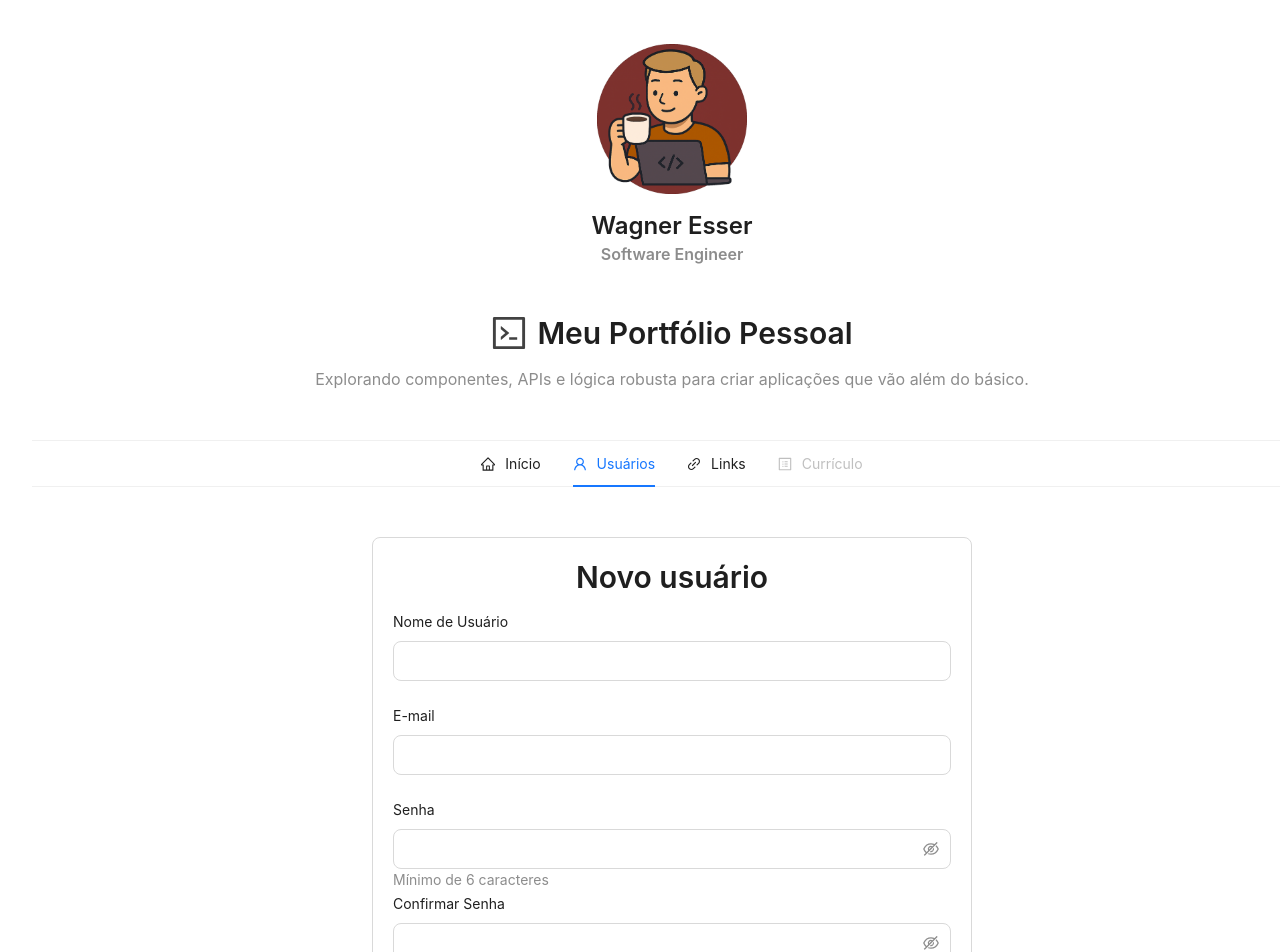
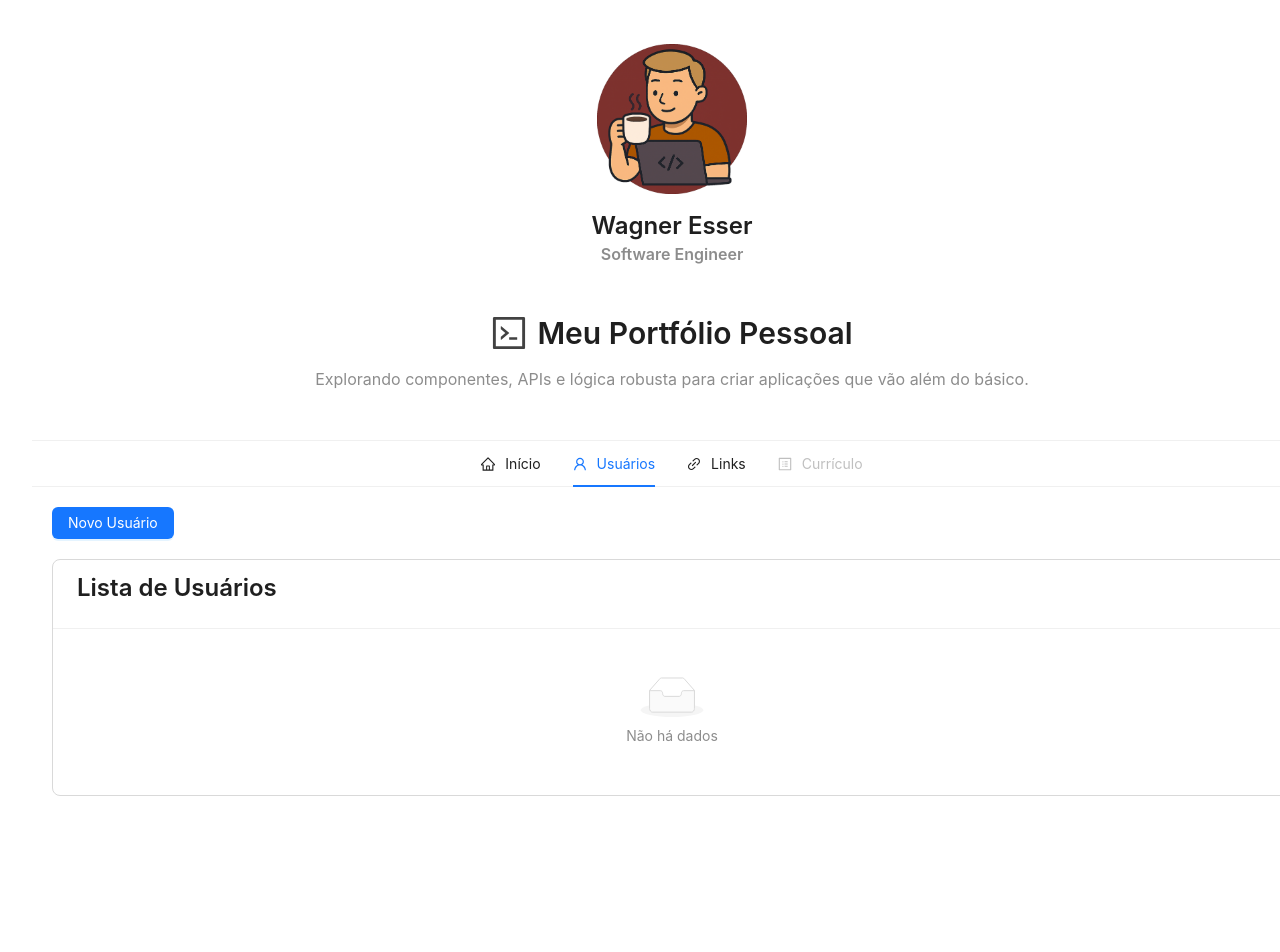
Before and after one commit to WagnerEsser/portfolio-react, a React (Vite) app: page /users in a window 1280 px wide. Shown: the top 952 px of the page. After the commit the page ends 816 px from the top, so only its background shows below. Built offline with nearby package versions, Linux system fonts and the light colour scheme.

Commit message:
feat: implement UserRegistrationModal for user registration and manage user list in Users page

```diff
--- a/src/components/UserRegistrationForm/index.tsx
+++ b/src/components/UserRegistrationForm/index.tsx
@@ -4,19 +4,15 @@ import {
   type SubmitHandler,
   type FieldErrors,
 } from "react-hook-form";
-import { Form, Input, Button, Typography, notification, List } from "antd";
+import { Form, Input, Button, notification, List } from "antd";
 import { useCallback } from "react";
+import type { User } from "../../types";
 
-const { Title } = Typography;
-
-type User = {
-  username: string;
-  email: string;
-  password: string;
-  confirmPassword: string;
+type Props = {
+  onSubmit: (user: User) => void;
 };
 
-const UserRegistrationForm = () => {
+const UserRegistrationForm = ({ onSubmit }: Props) => {
   const [api, contextHolder] = notification.useNotification();
   const {
     handleSubmit,
@@ -51,7 +47,7 @@ const UserRegistrationForm = () => {
     [api]
   );
 
-  const onSubmit: SubmitHandler<User> = (data) => {
+  const _onSubmit: SubmitHandler<User> = (data) => {
     if (data.password !== data.confirmPassword) {
       setError("confirmPassword", {
         type: "manual",
@@ -65,6 +61,7 @@ const UserRegistrationForm = () => {
     }
 
     openFormSuccessNotification();
+    onSubmit(data);
     reset();
   };
 
@@ -72,19 +69,13 @@ const UserRegistrationForm = () => {
     <div
       style={{
         maxWidth: 600,
-        margin: "50px auto",
-        padding: "20px",
-        border: "1px solid #d9d9d9",
-        borderRadius: "8px",
+        margin: "32px auto",
       }}
     >
       {contextHolder}
-      <Title level={2} style={{ textAlign: "center" }}>
-        Novo usuário
-      </Title>
 
       <Form
-        onFinish={handleSubmit(onSubmit, openFormErrorNotification)}
+        onFinish={handleSubmit(_onSubmit, openFormErrorNotification)}
         layout='vertical'
       >
         <Form.Item
--- /dev/null
+++ b/src/components/UserRegistrationModal/index.tsx
@@ -0,0 +1,24 @@
+import { Modal } from "antd";
+import type { User } from "../../types";
+import UserRegistrationForm from "../UserRegistrationForm";
+
+type Props = {
+  isOpen: boolean;
+  onSubmit: (user: User) => void;
+  onClose?: () => void;
+};
+
+const UserRegistrationModal = ({ isOpen, onSubmit, onClose }: Props) => {
+  return (
+    <Modal
+      title='Cadastrar Novo Usuário'
+      open={isOpen}
+      onCancel={onClose}
+      footer={null}
+    >
+      <UserRegistrationForm onSubmit={onSubmit} />
+    </Modal>
+  );
+};
+
+export default UserRegistrationModal;
--- a/src/pages/Users.tsx
+++ b/src/pages/Users.tsx
@@ -1,9 +1,45 @@
-import UserRegistrationForm from "../components/UserRegistrationForm";
+import { Button, Typography, List } from "antd";
+
+const { Title } = Typography;
+
+import { useState } from "react";
+import type { User } from "../types";
+import UserRegistrationModal from "../components/UserRegistrationModal";
 
 const Users = () => {
+  const [users, setUsers] = useState<User[]>([]);
+  const [isModalOpen, setIsModalOpen] = useState(false);
+
+  const handleAddUser = (user: User) => {
+    setUsers((prevUsers) => [...prevUsers, user]);
+  };
+
   return (
-    <div>
-      <UserRegistrationForm />
+    <div style={{ padding: "20px" }}>
+      <Button type='primary' onClick={() => setIsModalOpen(true)}>
+        Novo Usuário
+      </Button>
+
+      <List
+        header={<Title level={3}>Lista de Usuários</Title>}
+        bordered
+        dataSource={users}
+        renderItem={(user) => (
+          <List.Item>
+            <strong>{user.username}</strong> - {user.email}
+          </List.Item>
+        )}
+        style={{ marginTop: 20 }}
+      />
+
+      <UserRegistrationModal
+        isOpen={isModalOpen}
+        onSubmit={(user) => {
+          handleAddUser(user);
+          setIsModalOpen(false);
+        }}
+        onClose={() => setIsModalOpen(false)}
+      />
     </div>
   );
 };
--- /dev/null
+++ b/src/types/index.tsx
@@ -0,0 +1,6 @@
+export type User = {
+  username: string;
+  email: string;
+  password: string;
+  confirmPassword: string;
+};
```
